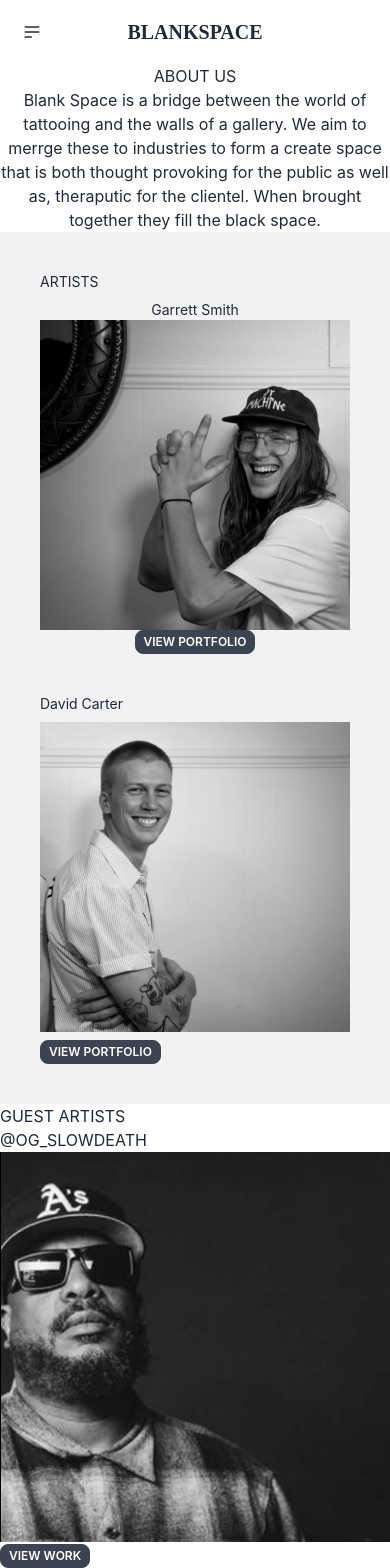
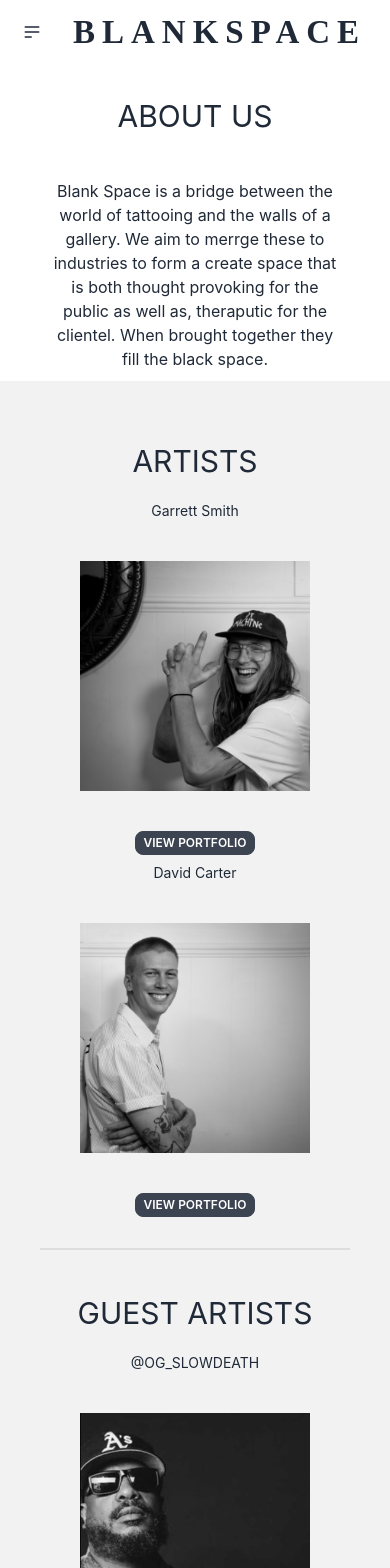
Before and after one commit to vhivestate/blankspacegallery, a React (Create React App) app in the folder client/: page / in a window 390 px wide. Shown: the top 1568 px of the page. Built offline with nearby package versions, Linux system fonts and the light colour scheme.

Commit message:
artists responsivness

```diff
--- a/client/src/App.css
+++ b/client/src/App.css
@@ -6,15 +6,26 @@
 
 #logo {
   font-family: 'GFS Didot', serif;
+  font-size: 33px;
+  letter-spacing: 7px;
 }
 
 /* about section  */
 .about {
   text-align: center;
 }
+.about p {
+  padding: 10px 50px 10px ;
 
-.about img {
+}
+
+.home img {
   padding: 40px
+}
+
+.home h1 {
+  font-size: 30px;
+  padding: 30px;
 }
 
 .artists {
--- a/client/src/pages/Home.js
+++ b/client/src/pages/Home.js
@@ -5,24 +5,25 @@ import ogSlow from '../assets/guest.jpg'
 
 function Home() {
   return (
-    <div>
+    <div className='home'>
         <div className='about'>
         <h1>ABOUT US</h1>
             <p>Blank Space is a bridge between the world of tattooing and the walls of a gallery. We aim to merrge these to industries to form a create space that is both thought provoking for the public as well as, theraputic for the clientel. When brought together they fill the black space.
             </p>
         </div>
 
+    <div className='artists'>
     <div className="footer p-10 bg-base-200 text-base-content">
-      <div className='artists'>
-     <h1>ARTISTS</h1>
-      <div className='artist1'>
+        <div>
+            <div className='artist1'>
+            <h1>ARTISTS</h1>
         <h2>Garrett Smith</h2>
         <div className='Avatar'>
             <img src={Garrett}></img>
         </div>
         <button className="btn btn-xs sm:btn-sm md:btn-md lg:btn-lg">VIEW PORTFOLIO</button>
       </div>
-    </div>
+
 
     <div className='artist2'>
         <h2>David Carter</h2>
@@ -32,10 +33,9 @@ function Home() {
         <button className="btn btn-xs sm:btn-sm md:btn-md lg:btn-lg">VIEW PORTFOLIO</button>
       </div>
 
-    </div>
-
-    <div>
-        <h2>GUEST ARTISTS</h2>
+    <div className="guest">
+    <div className="divider"></div>
+        <h1>GUEST ARTISTS</h1>
         <div className='guest'>
             <h2>@OG_SLOWDEATH</h2>
                 <div className='guest'>
@@ -44,7 +44,11 @@ function Home() {
             <a href='https://www.instagram.com/og_slowdeath/'>
             <button className="btn btn-xs sm:btn-sm md:btn-md lg:btn-lg">VIEW WORK</button></a>
         </div>
+        </div>
+      </div>
+      </div>
     </div>
+
     </div>
   )
 }
```
